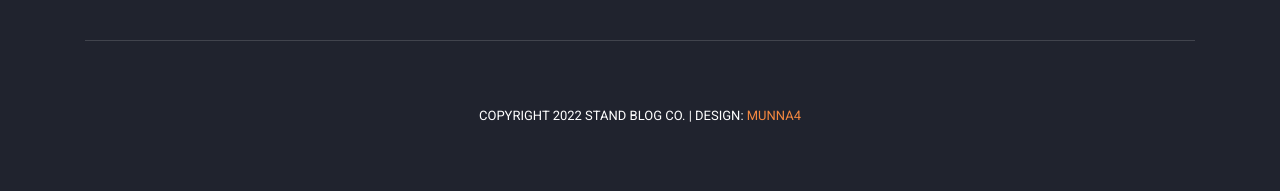
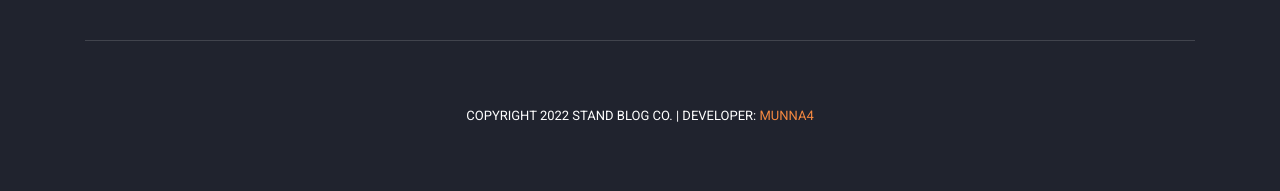
Before and after one commit to programmermunna/php_oop_simple_blog, a PHP site: page /index.php in a window 1280 px wide. Shown: the part 997-1188 px from the top of the page. Run offline with PHP 8.4, Linux system fonts and the light colour scheme; data that the repository does not hold is empty.

Commit message:
something edited

```diff
--- a/includes/footer.php
+++ b/includes/footer.php
@@ -14,7 +14,7 @@
             <div class="copyright-text">
               <p>Copyright 2022 Stand Blog Co.
 
-                 | Design: <a rel="nofollow" href="#" target="_parent">Munna4</a></p>
+                 | Developer: <a rel="nofollow" href="#" target="_parent">Munna4</a></p>
             </div>
           </div>
         </div>
```
